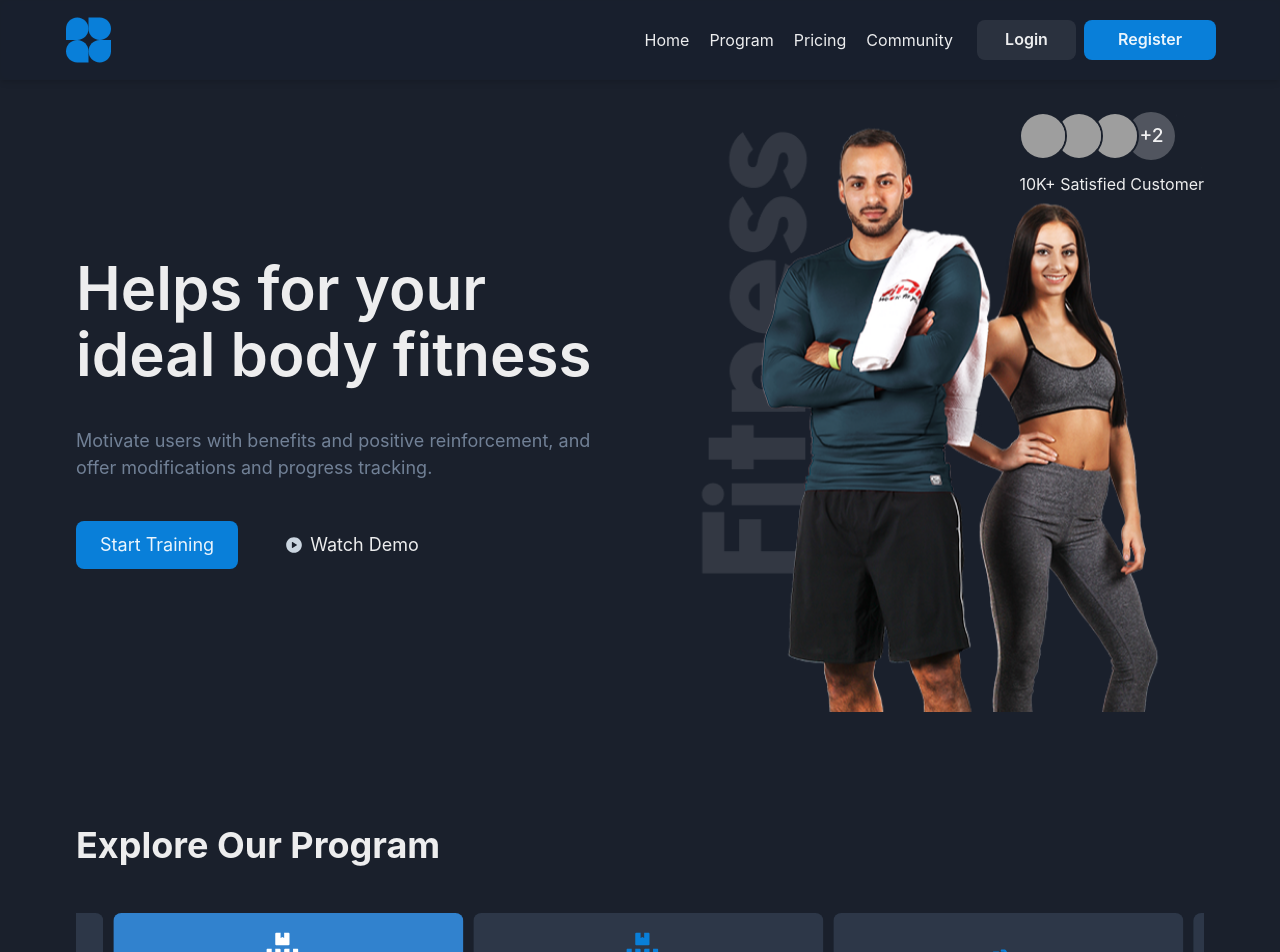
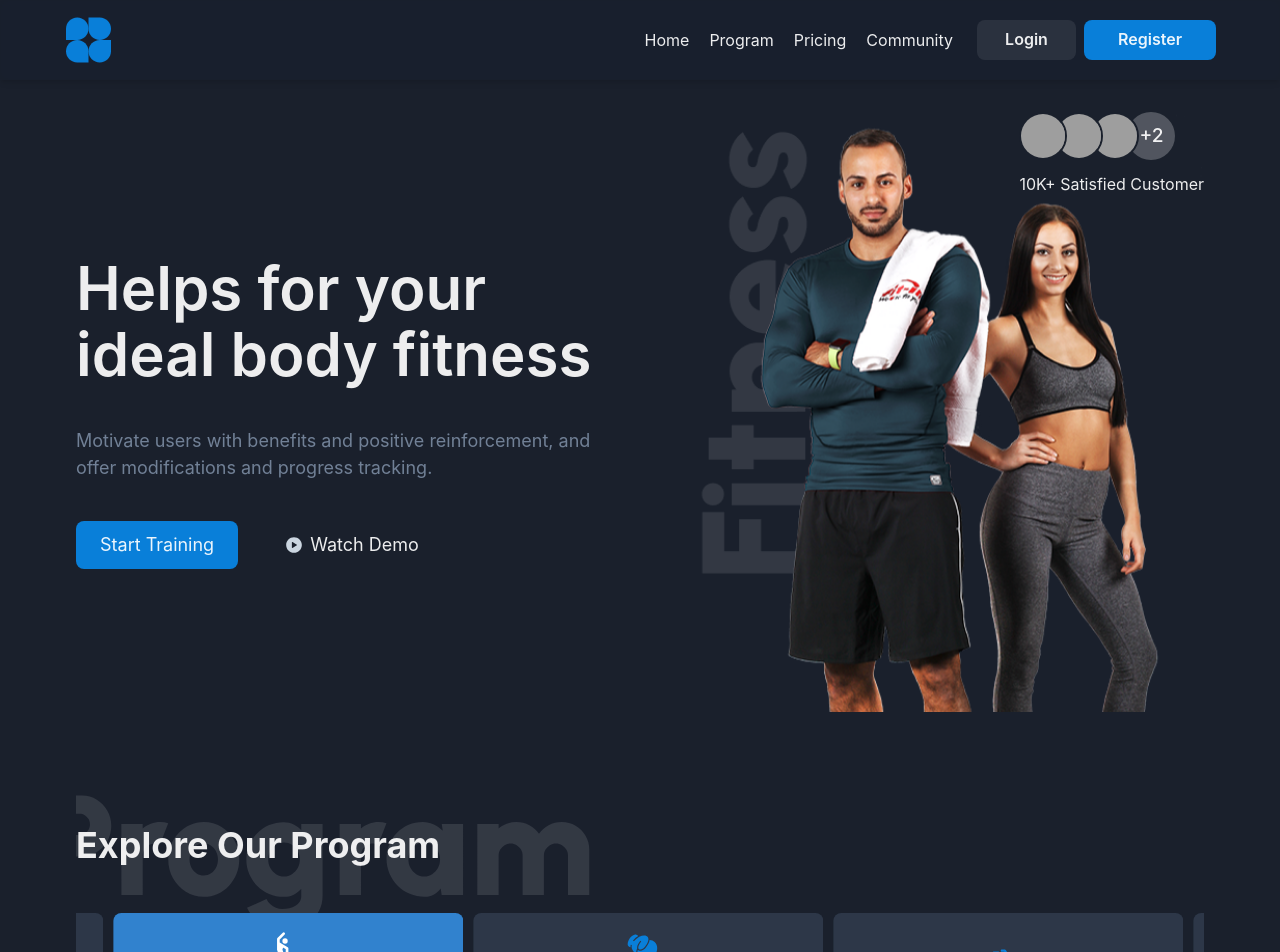
Before and after one commit to KayoRonald/gym-center, a React (Vite) app: page / in a window 1280 px wide. Shown: the top 952 px of the page. Built offline with nearby package versions, Linux system fonts and the light colour scheme; grey boxes are pictures that could not be loaded.

Commit message:
feat: Add image to GymSwiper component and update home page layout

```diff
--- a/src/components/swiper-slider/swiper-feature-card/index.tsx
+++ b/src/components/swiper-slider/swiper-feature-card/index.tsx
@@ -6,6 +6,7 @@ import {
   Flex,
   Heading,
   Icon,
+  Image,
   Text,
   chakra,
 } from "@chakra-ui/react";
@@ -36,9 +37,23 @@ export const GymSwiper = () => {
 
   return (
     <Box>
-      <Flex align="center" justify="space-between" mb={4}>
-        <Heading>Explore Our Program</Heading>
-      </Flex>
+     <Flex
+          align="center"
+          justify="space-between"
+          mb={4}
+          position="relative"
+        >
+          <Heading fontSize={{ base: "2xl", md: "4xl" }}>
+            Explore Our Program
+          </Heading>
+          <Image
+            src="/exploreProgram.svg"
+            alt="Explore Program"
+            position="absolute"
+            left={0}
+            zIndex="-1"
+          />
+        </Flex>
       <Swiper
         {...sliderSettings}
         onSlideChange={handleSlideChange}
--- a/src/data/gym.ts
+++ b/src/data/gym.ts
@@ -1,17 +1,15 @@
 import { IconType } from 'react-icons';
-import { FaBoxes, FaBicycle, FaSwimmer, FaRunning, FaDumbbell } from 'react-icons/fa';
-import { GiPunch, GiMeditation } from 'react-icons/gi';
-// import { MdDance } from 'react-icons/md';
+import { FaBicycle, FaSwimmer, FaRunning, FaDumbbell, FaMusic } from 'react-icons/fa';
+import { GiPunch, GiMeditation, GiBoxingGlove } from 'react-icons/gi';
+import { GrYoga } from 'react-icons/gr';
 import { IoMdFitness } from 'react-icons/io';
 
-// Interface defining the structure of the gym activities
 export interface Igym {
   name: string;
   description: string;
-  icon: IconType; // Use IconType for react-icons
+  icon: IconType;
 }
 
-// Array of gym activities with updated icons
 export const gymData: Igym[] = [
   {
     name: 'General Gym',
@@ -21,12 +19,12 @@ export const gymData: Igym[] = [
   {
     name: 'Yoga',
     description: 'A practice that combines physical postures, breathing exercises, and meditation to enhance flexibility and mental clarity.',
-    icon: FaBoxes
+    icon: GrYoga
   },
   {
     name: 'Boxing',
     description: 'A combat sport where participants throw punches at each other, often involving rigorous training and conditioning.',
-    icon: FaBoxes
+    icon: GiBoxingGlove
   },
   {
     name: 'Cycling',
@@ -46,7 +44,7 @@ export const gymData: Igym[] = [
   {
     name: 'Dance',
     description: 'A rhythmic activity that combines movement and music, offering a fun and engaging way to improve fitness and coordination.',
-    icon: FaBoxes
+    icon: FaMusic
   },
   {
     name: 'Martial Arts',
```
